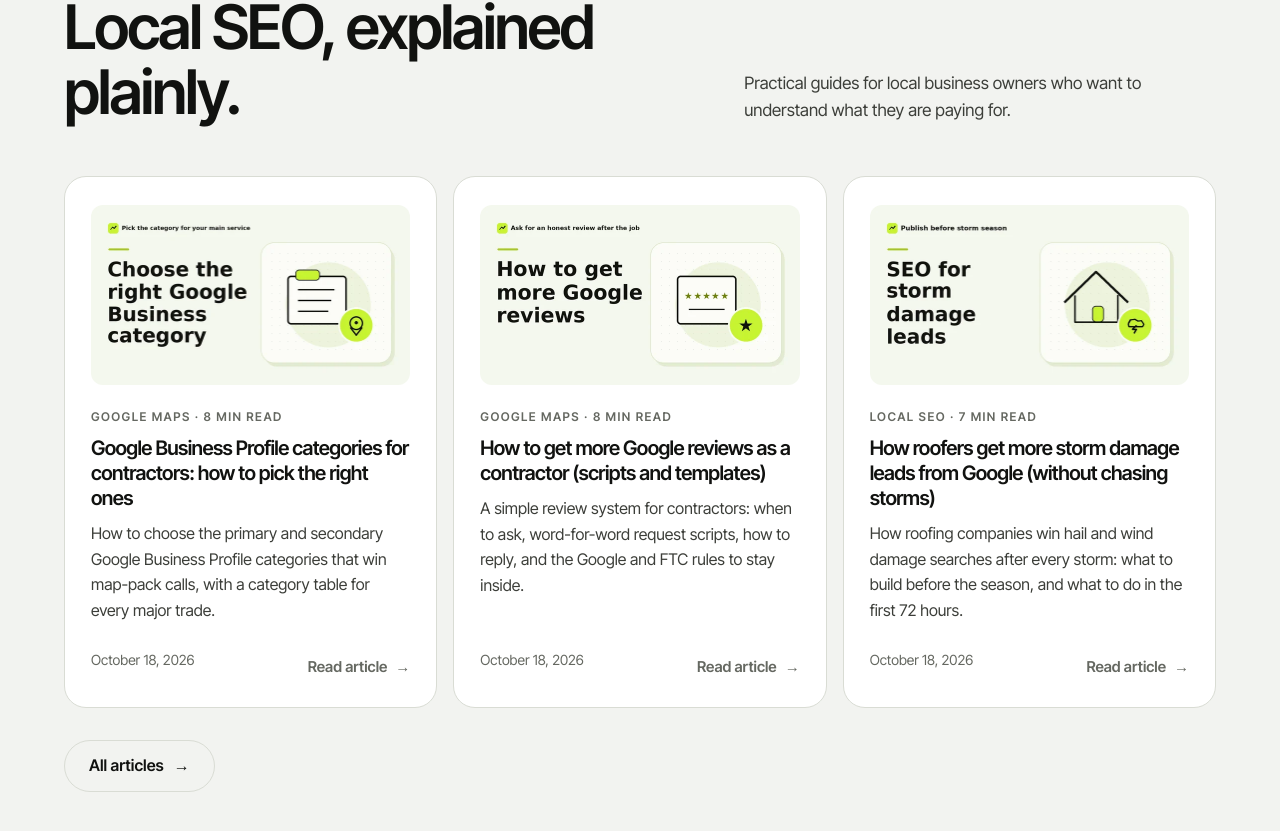
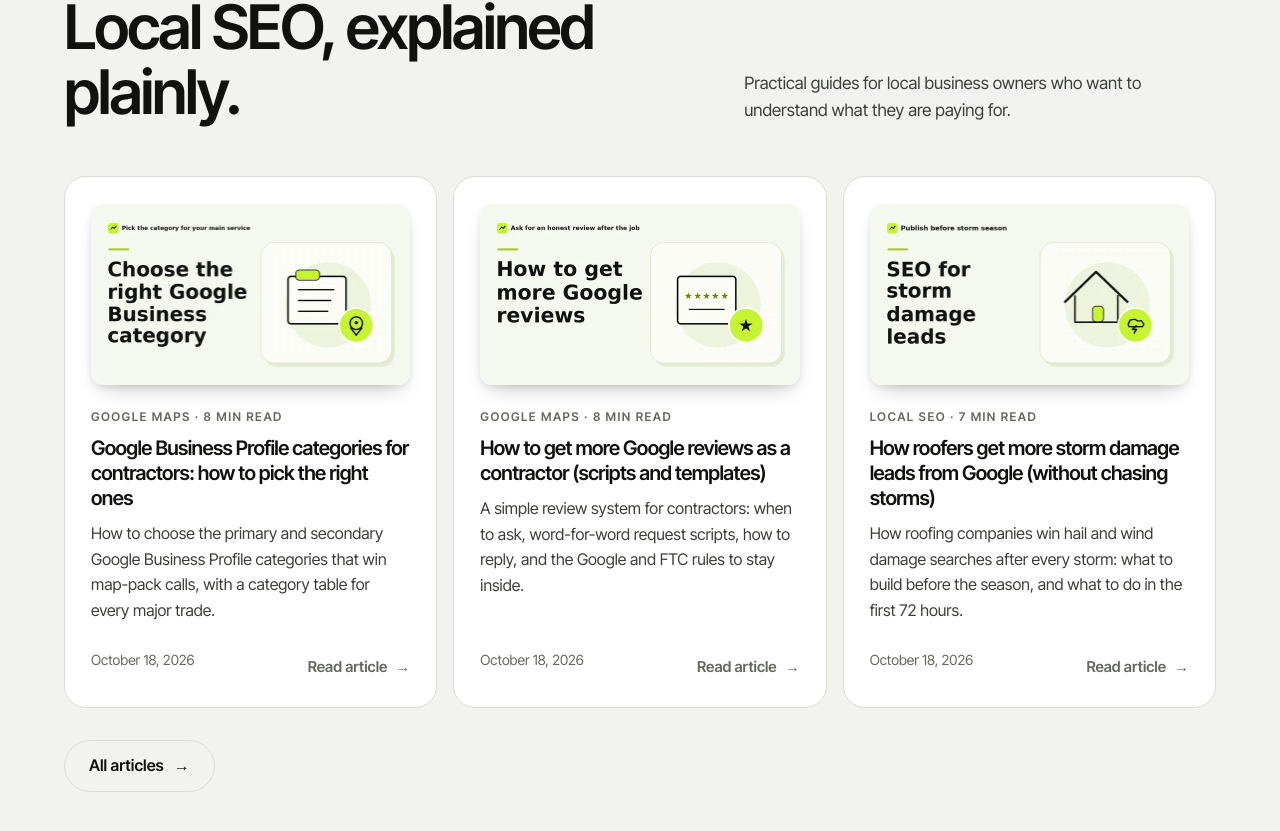
Before and after one commit to ramjanalimeet/ramjan-ali-tracker, a Next.js app: page / in a window 1280 px wide. Shown: the part 6410-7241 px from the top of the page. Built offline with nearby package versions, Linux system fonts and the light colour scheme.

Commit message:
Add soft shadows to blog covers (#29)

```diff
--- a/app/globals.css
+++ b/app/globals.css
@@ -2079,6 +2079,12 @@ dialog.booking::backdrop {
 }
 
 /* Blog */
+.article-cover img,
+.post-cover,
+.feature-cover {
+  box-shadow: 0 10px 22px -10px rgba(17, 18, 16, 0.3),
+    0 2px 6px rgba(17, 18, 16, 0.08);
+}
 .post-cover {
   display: block;
   width: 100%;
```
